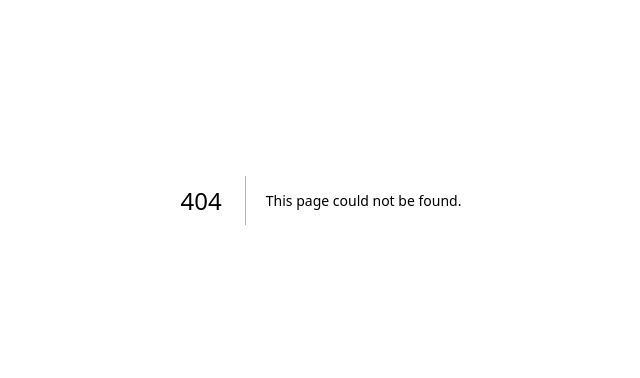
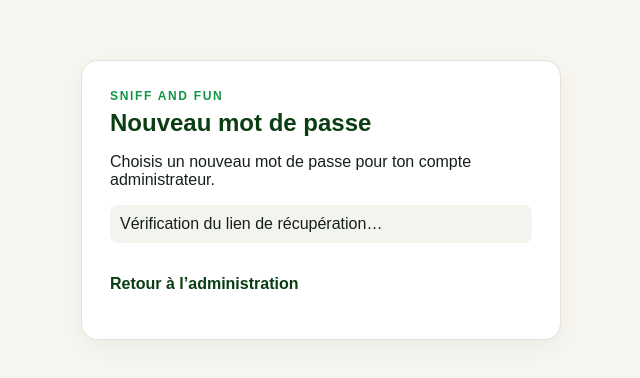
Before and after one commit to jacynthe-bou/dog_challenge_detection_d_odeurs, a Next.js app: page /admin/reset-password in a window 1280 px wide. Before the commit this address had no page. Shown: the part 200-578 px from the top of the page, without its empty margins (319-959 px from the left). Built offline with nearby package versions, Linux system fonts and the light colour scheme; no server answers.

Commit message:
Ajoute la page de réinitialisation du mot de passe admin

```diff
--- /dev/null
+++ b/app/admin/reset-password/page.tsx
@@ -0,0 +1,52 @@
+"use client";
+
+import { useEffect, useState } from "react";
+import { supabase, supabaseConfigurationError } from "../../../lib/supabase";
+
+const formatError=(error:unknown)=>{
+  const message=error instanceof Error?error.message:typeof error==="object"&&error&&"message" in error?String(error.message):"Erreur inconnue";
+  return /failed to fetch|fetch failed|network/i.test(message)
+    ? "Impossible de joindre Supabase. Vérifiez votre connexion puis réessayez."
+    : message;
+};
+
+export default function ResetPasswordPage(){
+  const [password,setPassword]=useState("");
+  const [confirmPassword,setConfirmPassword]=useState("");
+  const [message,setMessage]=useState("");
+  const [busy,setBusy]=useState(false);
+  const [ready,setReady]=useState(false);
+
+  useEffect(()=>{
+    if(!supabase){setMessage(supabaseConfigurationError||"Configuration Supabase invalide.");return}
+
+    supabase.auth.getSession().then(({data,error})=>{
+      if(error)setMessage(formatError(error));
+      if(data.session)setReady(true);
+    }).catch(error=>setMessage(formatError(error)));
+
+    const {data:{subscription}}=supabase.auth.onAuthStateChange((event,session)=>{
+      if(event==="PASSWORD_RECOVERY"||session)setReady(true);
+    });
+
+    return()=>subscription.unsubscribe();
+  },[]);
+
+  async function updatePassword(e:React.FormEvent){
+    e.preventDefault();
+    if(!supabase)return;
+    if(password.length<8){setMessage("Le mot de passe doit contenir au moins 8 caractères.");return}
+    if(password!==confirmPassword){setMessage("Les deux mots de passe ne correspondent pas.");return}
+    setBusy(true);setMessage("Mise à jour du mot de passe…");
+    try{
+      const {error}=await supabase.auth.updateUser({password});
+      if(error)throw error;
+      setMessage("Mot de passe modifié ✓ Redirection vers l’administration…");
+      setTimeout(()=>{window.location.href="/admin"},1200);
+    }catch(error){setMessage(formatError(error))}finally{setBusy(false)}
+  }
+
+  return <main className="reset-shell"><section className="reset-card"><p className="eyebrow">SNIFF AND FUN</p><h1>Nouveau mot de passe</h1><p>Choisis un nouveau mot de passe pour ton compte administrateur.</p>{!ready&&!message&&<p className="message">Vérification du lien de récupération…</p>}{ready&&<form onSubmit={updatePassword}><label>Nouveau mot de passe<input type="password" value={password} onChange={e=>setPassword(e.target.value)} minLength={8} required disabled={busy}/></label><label>Confirmer le mot de passe<input type="password" value={confirmPassword} onChange={e=>setConfirmPassword(e.target.value)} minLength={8} required disabled={busy}/></label><button type="submit" disabled={busy}>{busy?"Mise à jour…":"Enregistrer le nouveau mot de passe"}</button></form>}{!ready&&message&&<p className="hint">Si le lien est expiré ou invalide, retourne à la page Administration et demande un nouveau courriel de récupération.</p>}{message&&<p className="message" role="alert">{message}</p>}<a className="back" href="/admin">Retour à l’administration</a></section><style jsx global>{`
+body{margin:0;background:#f7f6f1;color:#152018;font-family:Arial,Helvetica,sans-serif}.reset-shell{min-height:100vh;display:grid;place-items:center;padding:24px}.reset-card{width:min(480px,100%);box-sizing:border-box;background:#fff;border:1px solid #e3e1d8;border-radius:16px;padding:28px;box-shadow:0 8px 28px rgba(25,45,28,.05)}.reset-card h1{color:#0a3d12;margin:6px 0 10px}.eyebrow{font-size:12px;font-weight:800;letter-spacing:.14em;color:#119647}.reset-card label{display:flex;flex-direction:column;gap:7px;font-weight:700;margin:14px 0}.reset-card input{box-sizing:border-box;width:100%;border:1px solid #d9d7cd;border-radius:9px;padding:11px 12px;font:inherit}.reset-card button{border:0;border-radius:10px;padding:11px 16px;font-weight:700;cursor:pointer;background:#0a3d12;color:#fff;width:100%;margin-top:8px}.reset-card button:disabled{opacity:.55;cursor:not-allowed}.message{padding:10px;background:#f3f4ee;border-radius:8px}.hint{font-size:13px;color:#697169}.back{display:inline-block;margin-top:16px;color:#0a3d12;font-weight:700;text-decoration:none}
+`}</style></main>;
+}
```
